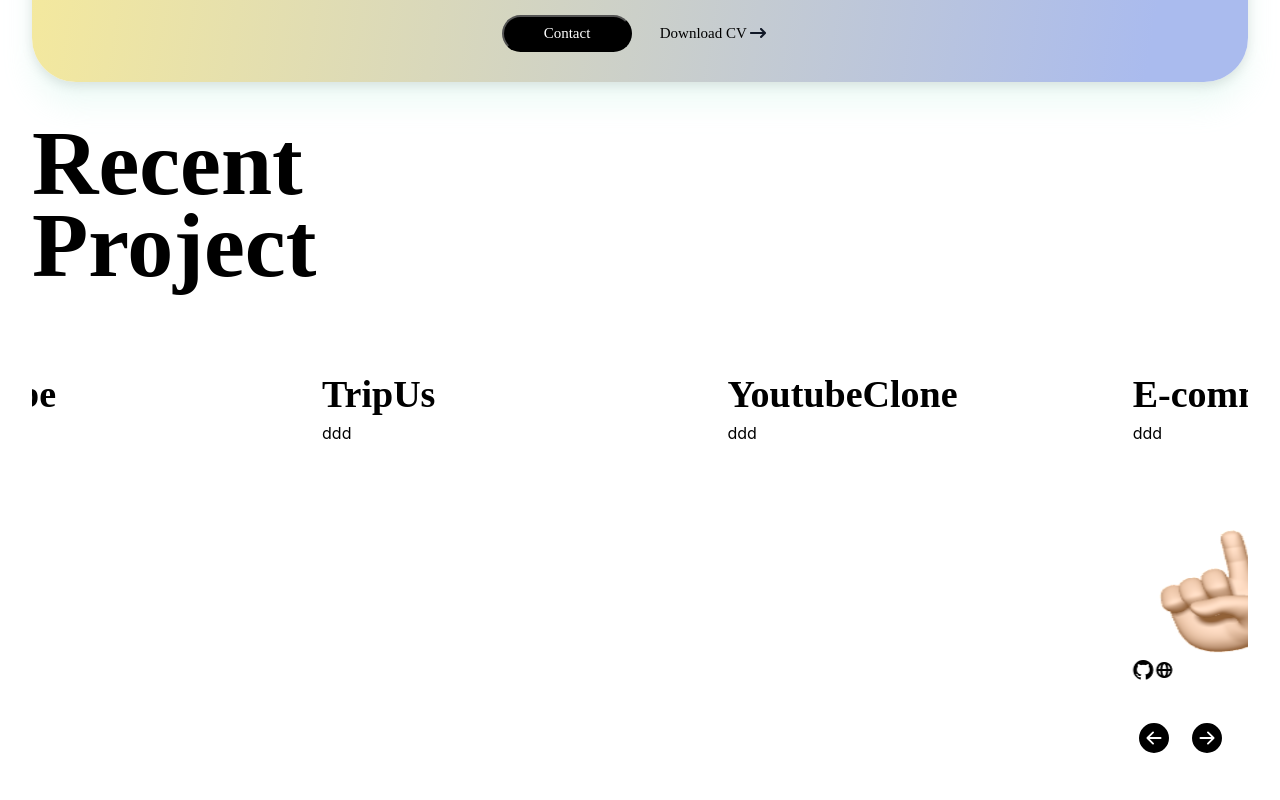
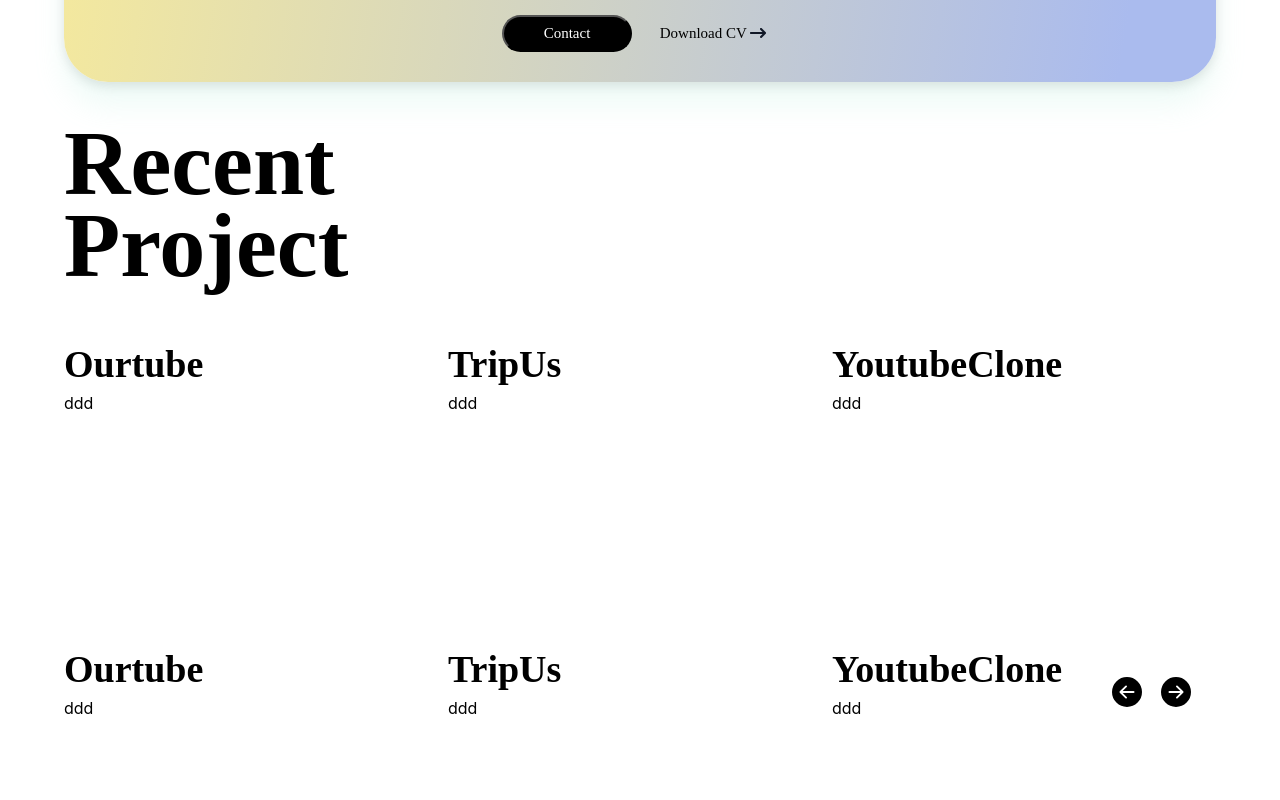
Before and after one commit to heemin96/Portfolio, a React (Create React App) app: page / in a window 1280 px wide. Shown: the part 780-1580 px from the top of the page. Built offline with nearby package versions, Linux system fonts and the light colour scheme; some icons are missing.

Commit message:
feature: slider 렉 안걸리게 사진 넣을 방법 찾기

```diff
--- a/package.json
+++ b/package.json
@@ -6,9 +6,11 @@
     "@testing-library/jest-dom": "^5.16.5",
     "@testing-library/react": "^13.4.0",
     "@testing-library/user-event": "^13.5.0",
+    "better-react-carousel": "^1.1.1",
     "react": "^18.2.0",
     "react-dom": "^18.2.0",
     "react-icons": "^4.7.1",
+    "react-responsive-carousel": "^3.2.23",
     "react-scripts": "5.0.1",
     "react-scroll": "^1.8.8",
     "react-slick": "^0.29.0",
--- a/src/App.js
+++ b/src/App.js
@@ -1,6 +1,7 @@
 // import logo from "./logo.svg";
 import styled from "styled-components";
 import React from "react";
+// import "./styles/global.css";
 
 //Page Import
 import Navbar from "./pages/Navbar";
@@ -44,18 +45,12 @@ function App() {
 const G = {
   PageContainer: styled.div`
 
-
   margin:0 90px;
-
-
-
-
     }
     @media (max-width: 768px) {
-      margin 0 30px;
+      margin: 0 30px;
       touch-action: pan-y;
     }
-
   `,
 
   GridContainer: styled.div`
@@ -90,8 +85,6 @@ const G = {
       // width: 90vw;
     }
   `,
-
-  ///////Introduce Section/////////
 
   GridItemIntroduce: styled.div`
     grid-area: introduce;
--- a/src/feature/DropDownMenu.js
+++ b/src/feature/DropDownMenu.js
@@ -53,7 +53,6 @@ const Menu = styled.div`
     0px 10px 10px -5px rgba(0, 0, 0, 0.04);
   border-radius: 18px;
   position: relative;
-
   right: 0;
   width: 150px;
   text-align: center;
--- a/src/feature/SlickSlider.js
+++ b/src/feature/SlickSlider.js
@@ -1,5 +1,6 @@
 import React, { Component } from "react";
 import styled from "styled-components";
+// import "../styles/global.css";
 
 //Slick
 import Slider from "react-slick";
@@ -11,6 +12,7 @@ import IconComponentPng from "../utils/pngIcon.js";
 import IconComponent from "../utils/icon.js";
 import { BsFillArrowLeftCircleFill } from "react-icons/bs";
 import { BsFillArrowRightCircleFill } from "react-icons/bs";
+import { MdAccessibilityNew } from "react-icons/md";
 
 const SlickSlider = (props) => {
   const settings = {
@@ -39,6 +41,15 @@ const SlickSlider = (props) => {
 
     responsive: [
       // 반응형 웹 구현 옵션
+
+      {
+        breakpoint: 1224,
+        settings: {
+          slidesToShow: 1,
+          rows: 1,
+          slidesPerRow: 2,
+        },
+      },
       {
         breakpoint: 1024,
         settings: {
@@ -62,8 +73,9 @@ const SlickSlider = (props) => {
         <S.SliderContatiner>
           <S.SliderLeadingTitle>E-commerce</S.SliderLeadingTitle>
           <S.SliderSkillStack>ddd</S.SliderSkillStack>
-          <S.SliderImage>
-            <Ecommerce name="ecommerce" />
+          <S.SliderImage style={{ backgroundColor: "blue" }}>
+            <MdAccessibilityNew style={{ fontSize: "100px" }} />
+            {/* <Ecommerce name="ecommerce" /> */}
           </S.SliderImage>
           <S.SliderHub>
             <Github name="github" />
@@ -76,7 +88,7 @@ const SlickSlider = (props) => {
           <S.SliderLeadingTitle>Trybe Course</S.SliderLeadingTitle>
           <S.SliderSkillStack>ddd</S.SliderSkillStack>
           <S.SliderImage>
-            <TrybeCourse name="trybecourse" />
+            {/* <TrybeCourse name="trybecourse" /> */}
           </S.SliderImage>
           <S.SliderHub>
             <Github name="github" />
@@ -89,7 +101,7 @@ const SlickSlider = (props) => {
           <S.SliderLeadingTitle>Trybetunes</S.SliderLeadingTitle>
           <S.SliderSkillStack>ddd</S.SliderSkillStack>
           <S.SliderImage>
-            <TrybeTunes name="trybetunes" />
+            {/* <TrybeTunes name="trybetunes" /> */}
           </S.SliderImage>
           <S.SliderHub>
             <Github name="github" />
@@ -102,7 +114,7 @@ const SlickSlider = (props) => {
           <S.SliderLeadingTitle>Ourtube</S.SliderLeadingTitle>
           <S.SliderSkillStack>ddd</S.SliderSkillStack>
           <S.SliderImage>
-            <TrybeCourse name="trybecourse" />
+            {/* <TrybeCourse name="trybecourse" /> */}
           </S.SliderImage>
           <S.SliderHub></S.SliderHub>
           <S.SliderBlock>-</S.SliderBlock>
@@ -112,7 +124,7 @@ const SlickSlider = (props) => {
           <S.SliderLeadingTitle>TripUs</S.SliderLeadingTitle>
           <S.SliderSkillStack>ddd</S.SliderSkillStack>
           <S.SliderImage>
-            <TrybeCourse name="trybecourse" />
+            {/* <TrybeCourse name="trybecourse" /> */}
           </S.SliderImage>
           <S.SliderHub></S.SliderHub>
           <S.SliderBlock>-</S.SliderBlock>
@@ -122,7 +134,7 @@ const SlickSlider = (props) => {
           <S.SliderLeadingTitle>YoutubeClone</S.SliderLeadingTitle>
           <S.SliderSkillStack>ddd</S.SliderSkillStack>
           <S.SliderImage>
-            <TrybeCourse name="trybecourse" />
+            {/* <TrybeCourse name="trybecourse" /> */}
           </S.SliderImage>
           <S.SliderHub></S.SliderHub>
           <S.SliderBlock>-</S.SliderBlock>
@@ -134,15 +146,9 @@ const SlickSlider = (props) => {
 
 const StyledSlider = styled(Slider)`
   height: 100%;
-  width: 95vw;
-  -webkit-transform: translate3d(0, 0, 0);
-  -moz-transform: translate3d(0, 0, 0);
-  -ms-transform: translate3d(0, 0, 0);
-  -o-transform: translate3d(0, 0, 0);
-  transform: translate3d(0, 0, 0);
-  transition-delay: 10ms;
+  width: 90vw;
+
   // margin: 5%;
-
   .slick-prev::before,
   .slick-next::before {
     opacity: 0;
@@ -173,10 +179,10 @@ const NextTo = styled.div`
 `;
 const S = {
   SliderContatiner: styled.div`
-    width: 100%;
+    width: 90%;
+    height: 100%;
     display: flex;
     flex-direction: column;
-    margin-top: 5rem;
   `,
 
   SliderLeadingTitle: styled.div`
@@ -215,15 +221,3 @@ const Github = styled(IconComponentPng)``;
 const Global = styled(IconComponentPng)``;
 
 export default SlickSlider;
-
-// dots: true,     // 슬라이드 밑에 점 보이게
-// infinite: true, // 무한으로 반복
-// speed: 500,     // 넘기는 속도
-// autoplay: false, // 자동으로 넘김
-// autoplaySpeed: 2000, //자동으로 넘어가는 속도
-// slidesToShow: 1,    // 스크린에 보여지는 슬라이드 개수
-// slidesToScroll: 1,  // n장씩 뒤로 넘어가게 함
-// centerMode: true,   // 중앙정렬
-// centerPadding: "0px", // 0px 하면 슬라이드 끝쪽 이미지가 안잘림
-// nextArrow: <>  // 슬라이드 좌우 넘기기 커스텀 버튼
-// prevArrow: <>  //슬라이드 좌우 넘기기 커스텀 버튼
--- a/src/pages/ProjectPage.jsx
+++ b/src/pages/ProjectPage.jsx
@@ -32,6 +32,7 @@ const G = {
     line-height: 82px;
     font-weight: 700;
     font-family: Poppins;
+    margin-bottom: 50px;
 
     @media (max-width: 1024px) {
       font-size: 66px;
--- a/src/styles/global.css
+++ b/src/styles/global.css
@@ -1,65 +1,11 @@
 * {
   margin: 0;
+  max-width: 100%;
   padding: 0;
   border: 0;
-  vertical-align: baseline;
-  box-sizing: border-box;
-  -webkit-box-sizing: border-box; /* Android = 2.3, iOS = 4 */
-  -moz-box-sizing: border-box; /* Firefox 1+ */
-  box-sizing: border-box; /* Chrome, IE 8+, Opera, Safari 5.1 */
-  -ms-overflow-style: none; /* 인터넷 익스플로러 */
-  scrollbar-width: none; /* 파이어폭스 */
-  text-decoration-line: none;
-  /* touch-action: pan-y; */
+  position: relative;
 }
 
 * ::-webkit-scrollbar {
   display: none; /* 크롬, 사파리, 오페라, 엣지 */
 }
-
-body {
-  height: 100%;
-  width: 100%;
-  line-height: 1;
-}
-
-html {
-  font-size: 62.5%; /* 10px */
-}
-
-/* Tablet */
-@media screen and (max-width: 1024px) {
-  html {
-    font-size: 45.5%;
-    touch-action: pan-y;
-  }
-}
-
-/* Mobile */
-@media screen and (max-width: 768px) {
-  html {
-    font-size: 62.5%; /* 10px */
-    touch-action: pan-y;
-  }
-}
-
-/* Fonts */
-@font-face {
-  font-family: PretendardBold;
-  src: url("../assets/fonts/Pretendard-Bold.otf");
-}
-
-@font-face {
-  font-family: PretendardSemiBold;
-  src: url("../assets/fonts/Pretendard-SemiBold.otf");
-}
-
-@font-face {
-  font-family: PretendardMedium;
-  src: url("../assets/fonts/Pretendard-Medium.otf");
-}
-
-@font-face {
-  font-family: PretendardRegular;
-  src: url("../assets/fonts/Pretendard-Regular.otf");
-}
```
Also changed, not shown: 1 other file (tests, documents, lock files or other folders).
